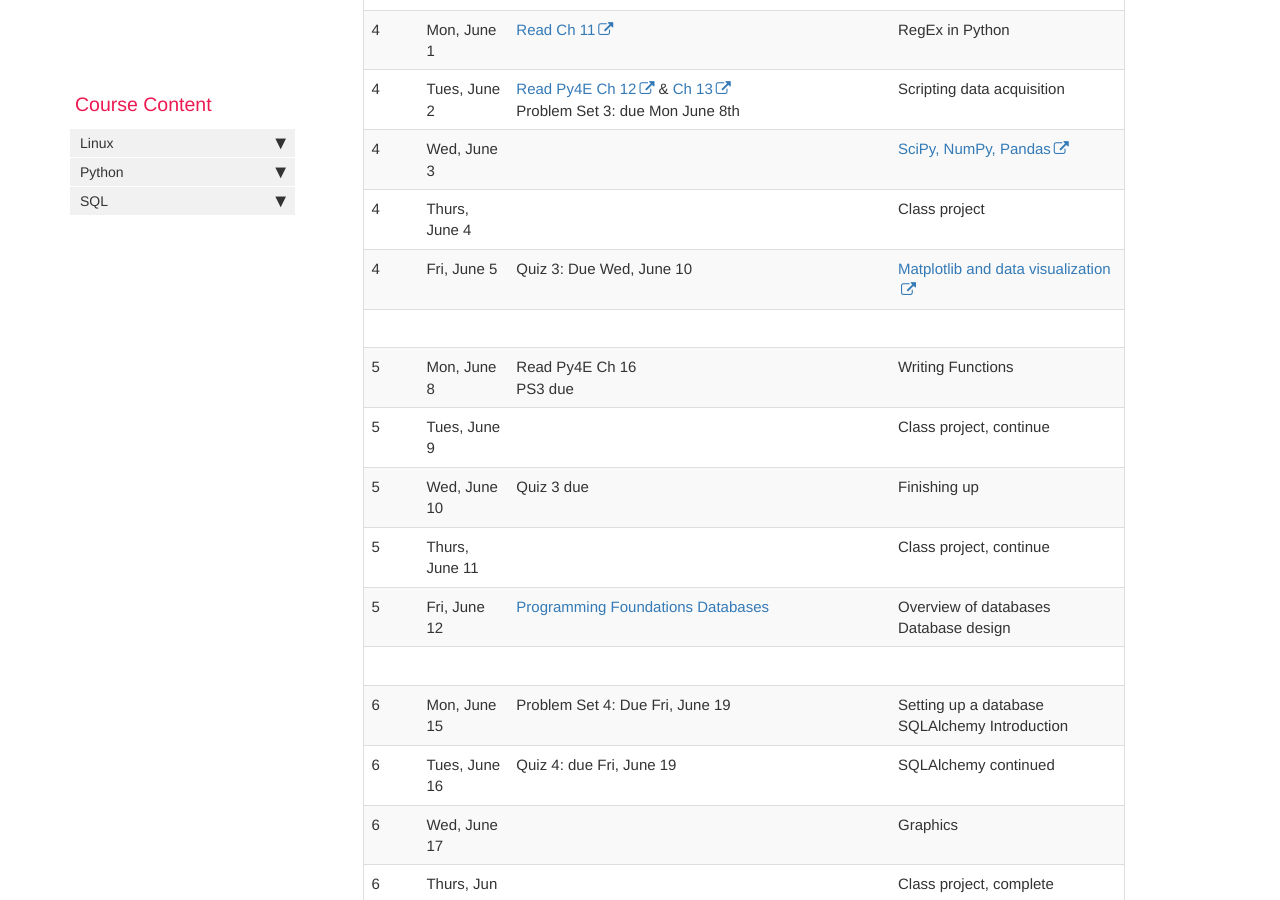
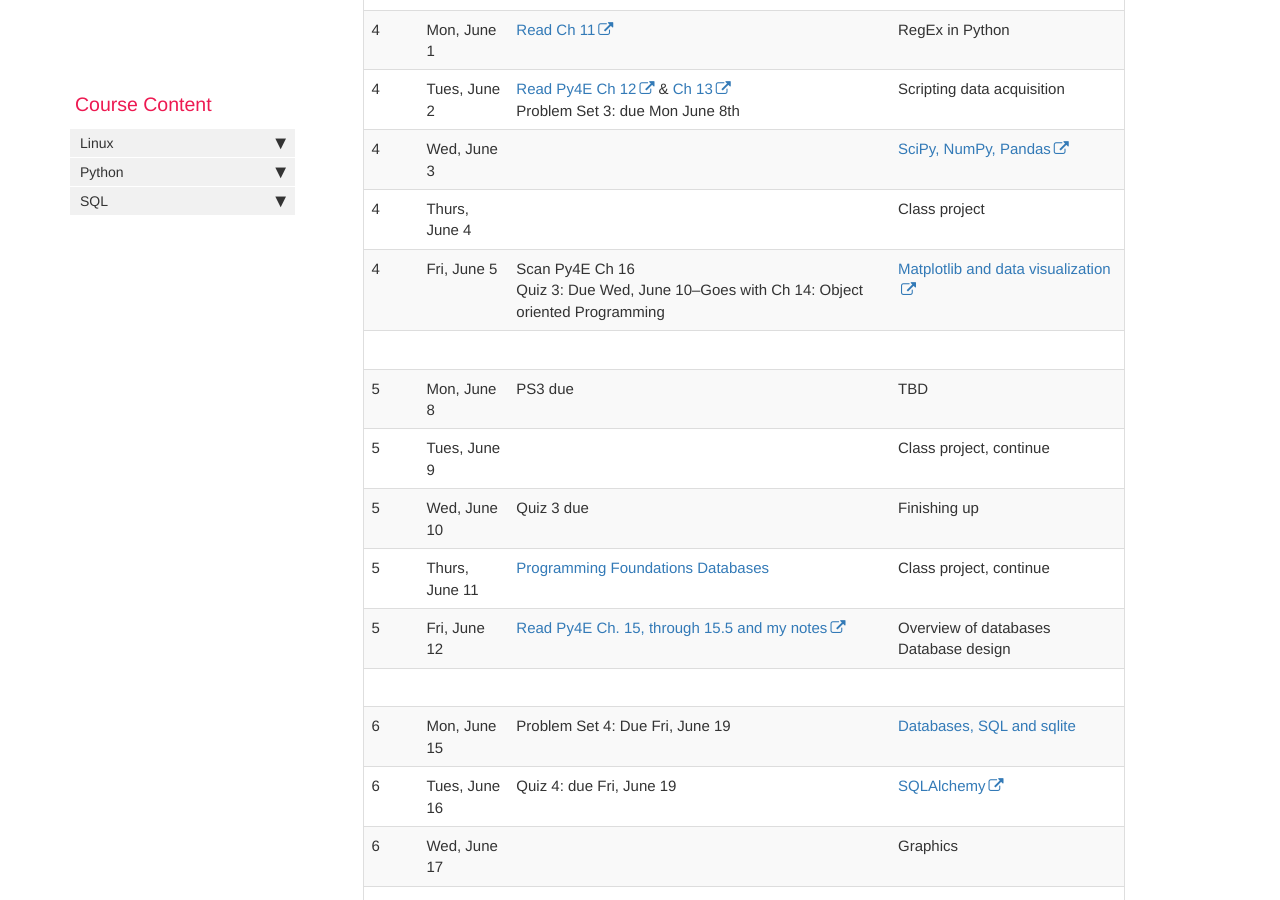
Before and after one commit to comptoolsres/comptoolsres.github.io, a Jekyll site: the page built from index.md, in a window 1280 px wide and 900 px high, scrolled down 4153 px. Built offline with Jekyll 4.4.1, drawn with Linux system fonts in a browser that asks for light colours; comment, search, counter and statistics services are not loaded.

Commit message:
update schedule

```diff
--- a/index.md
+++ b/index.md
@@ -116,16 +116,16 @@ Week | Date | Reading/Assignment |Topic |
 4 | Tues, June 2 | [Read Py4E Ch 12](https://github.com/comptoolsres/Jupyter_content/blob/master/py4e_ch12_networked.ipynb) & [Ch 13](https://github.com/comptoolsres/Jupyter_content/blob/master/py4e_ch13_web_services.ipynb) <BR> Problem Set 3: due Mon June 8th| Scripting data acquisition
 4 | Wed, June 3 || [SciPy, NumPy, Pandas](https://github.com/comptoolsres/Jupyter_content/blob/master/NumPy_SciPy_Pandas.ipynb)
 4 | Thurs, June 4 || Class project
-4 | Fri, June 5 | Quiz 3: Due Wed, June 10 | [Matplotlib and data visualization](https://github.com/comptoolsres/Jupyter_content/blob/master/Data_visualization.ipynb)
+4 | Fri, June 5 | Scan Py4E Ch 16 <BR> Quiz 3: Due Wed, June 10--Goes with Ch 14: Object oriented Programming| [Matplotlib and data visualization](https://github.com/comptoolsres/Jupyter_content/blob/master/Data_visualization.ipynb)
 |||
-5 | Mon, June 8 | Read Py4E Ch 16 <BR> PS3 due | Writing Functions
+5 | Mon, June 8 | PS3 due | TBD
 5 | Tues, June 9 || Class project, continue
 5 | Wed, June 10 |Quiz 3 due| Finishing up
-5 | Thurs, June 11 | | Class project, continue
-5 | Fri, June 12 | [Programming Foundations Databases](LinkedInLearningDatabases.md) |Overview of databases<br>Database design
+5 | Thurs, June 11 | [Programming Foundations Databases](LinkedInLearningDatabases.md)| Class project, continue
+5 | Fri, June 12 | [Read Py4E Ch. 15, through 15.5 and my notes](https://github.com/comptoolsres/Jupyter_content/blob/master/py4e_ch15_databases.ipynb) |Overview of databases<br>Database design
 |||
-6 | Mon, June 15 |Problem Set 4: Due Fri, June 19|Setting up a database <br>SQLAlchemy Introduction
-6 | Tues, June 16| Quiz 4: due Fri, June 19 |SQLAlchemy continued
+6 | Mon, June 15 |Problem Set 4: Due Fri, June 19| [Databases, SQL and sqlite](SQL_introduction.md)
+6 | Tues, June 16| Quiz 4: due Fri, June 19 |[SQLAlchemy](https://github.com/comptoolsres/Jupyter_content/blob/master/SQLAlchemy.ipynb)
 6 | Wed, June 17 | |Graphics
 6 | Thurs, Jun 18 ||Class project, complete
 6 | Friday, June 19 |Project, Quiz 4 and PS 4 due| Last day of class
```
